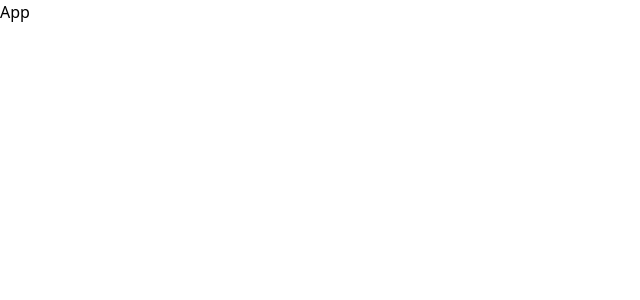
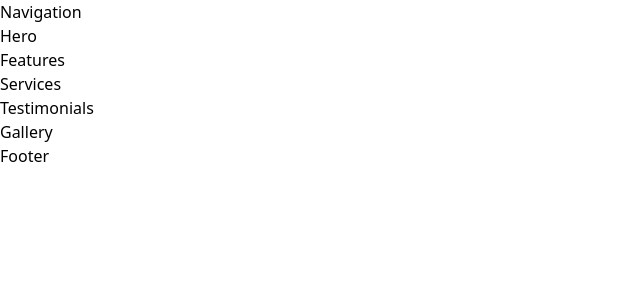
Before and after one commit to Mut1s0/sunnyside-agency-landing-page, a React (Vite) app: page / in a window 1280 px wide. Shown: the top 300 px of the page, without its empty margins (0-640 px from the left). Built offline with nearby package versions, Linux system fonts and the light colour scheme; the HTML template or start-up script is replaced by a standard one.

Commit message:
Added components

```diff
--- a/src/App.jsx
+++ b/src/App.jsx
@@ -1,7 +1,54 @@
+import { Features, Footer, Gallery, Hero, Navigation, Services, Testimonials } from "./components"
 
 function App() {
   return (
-    <h1>App</h1>
+
+    <main>
+
+      <div>
+
+        <header>
+
+          <Navigation />
+
+          <Hero />
+
+        </header>
+
+        <section>
+
+          <Features />
+
+        </section>
+
+        <section>
+
+          <Services />
+
+        </section>
+
+        <section>
+
+          <Testimonials />
+
+        </section>
+
+        <section>
+
+          <Gallery />
+
+        </section>
+
+        <footer>
+
+          <Footer />
+
+        </footer>
+
+      </div>
+
+    </main>
+
   )
 }
 
--- /dev/null
+++ b/src/components/Features.jsx
@@ -0,0 +1,8 @@
+
+function Features() {
+    return(
+        <h1>Features</h1>
+    )
+}
+
+export default Features;
--- /dev/null
+++ b/src/components/Footer.jsx
@@ -0,0 +1,8 @@
+
+function Footer() {
+    return(
+        <h1>Footer</h1>
+    )
+}
+
+export default Footer;
--- /dev/null
+++ b/src/components/Gallery.jsx
@@ -0,0 +1,8 @@
+
+function Gallery() {
+    return(
+        <h1>Gallery</h1>
+    )
+}
+
+export default Gallery;
--- /dev/null
+++ b/src/components/Hero.jsx
@@ -0,0 +1,8 @@
+
+function Hero() {
+    return(
+        <h1>Hero</h1>
+    )
+}
+
+export default Hero;
--- /dev/null
+++ b/src/components/Navigation.jsx
@@ -0,0 +1,8 @@
+
+function Navigation() {
+    return(
+        <h1>Navigation</h1>
+    )
+}
+
+export default Navigation;
--- /dev/null
+++ b/src/components/Services.jsx
@@ -0,0 +1,8 @@
+
+function Services() {
+    return(
+        <h1>Services</h1>
+    )
+}
+
+export default Services;
--- /dev/null
+++ b/src/components/Testimonials.jsx
@@ -0,0 +1,8 @@
+
+function Testimonials() {
+    return(
+        <h1>Testimonials</h1>
+    )
+}
+
+export default Testimonials;
--- /dev/null
+++ b/src/components/index.js
@@ -0,0 +1,17 @@
+import Navigation from "./Navigation";
+import Hero from "./Hero";
+import Features from "./Features";
+import Services from "./Services";
+import Testimonials from "./Testimonials";
+import Gallery from "./Gallery";
+import Footer from "./Footer";
+
+export {
+    Navigation,
+    Hero,
+    Features,
+    Services,
+    Testimonials,
+    Gallery,
+    Footer
+}
```
